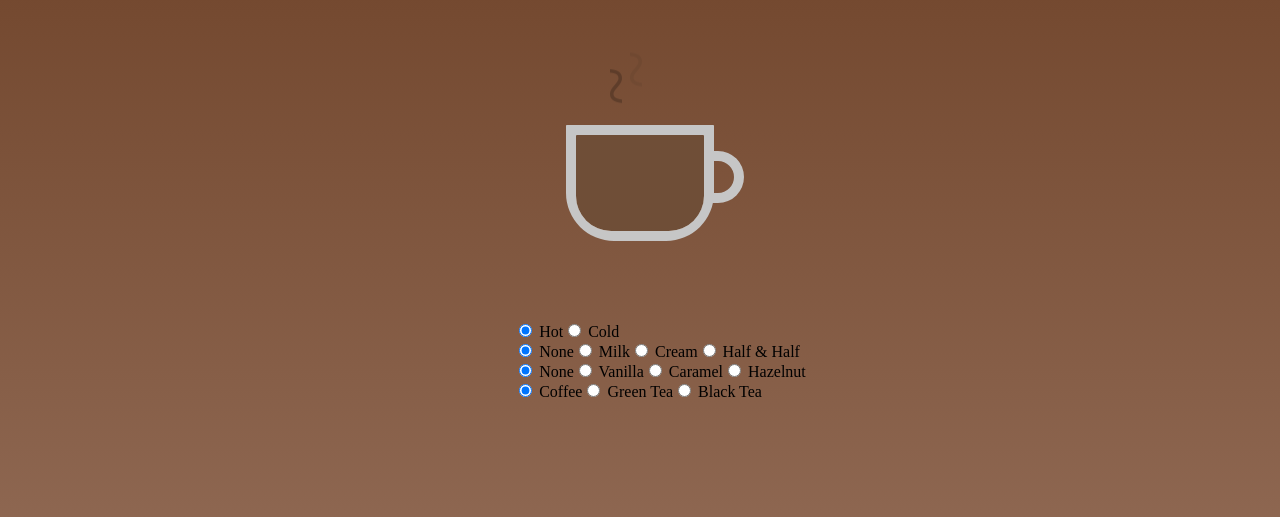
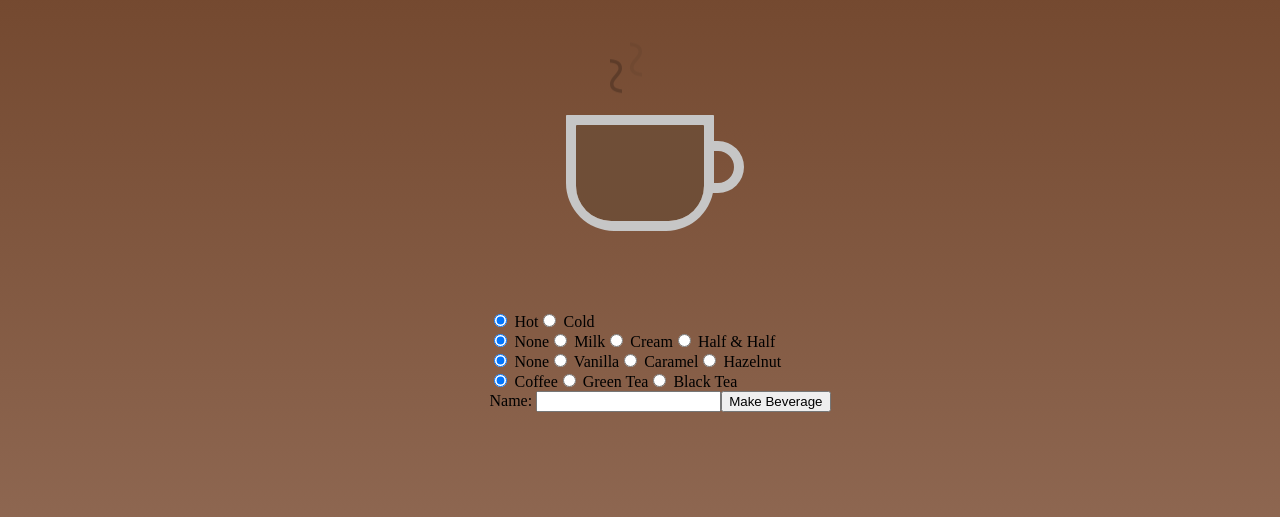
Before and after one commit to GVSU-CIS371/project4-number7, a Vue app: page / in a window 1280 px wide. Shown: the part 129-646 px from the top of the page. Built offline with nearby package versions, Linux system fonts and the light colour scheme.

Commit message:
[Task 2] Initialize button and click event

```diff
--- a/src/App.vue
+++ b/src/App.vue
@@ -63,6 +63,14 @@
           </label>
         </template>
       </li>
+      <li>
+          <span>Name: </span>
+          <input
+            type="text"
+            name="Name"
+          />
+          <button @click="makeBeverage">Make Beverage</button>
+      </li>
     </ul>
   </div>
 </template>
@@ -79,6 +87,11 @@ const syrups = ref(["None", "Vanilla", "Caramel", "Hazelnut"]);
 const currentSyrup = ref("None");
 const baseBeverages = ref(["Coffee", "Green Tea", "Black Tea"]);
 const currentBeverage = ref("Coffee");
+
+function makeBeverage(){
+
+}
+
 </script>
 
 <style lang="scss">
```
